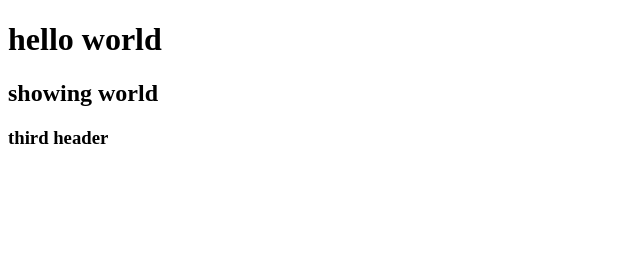
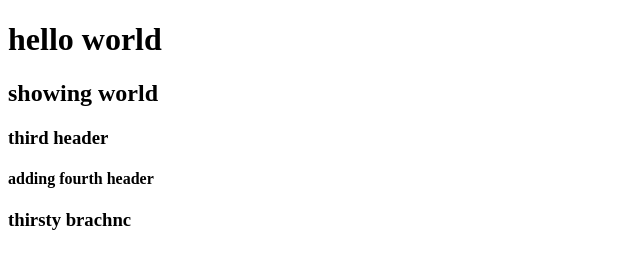
Before and after one commit to rsd8989/test, a plain HTML site: page index.html in a window 1280 px wide. Shown: the whole page, without its empty margins (0-640 px from the left). Drawn offline with Linux system fonts and the light colour scheme.

Commit message:
thirsty data and fourth header

```diff
--- a/index.html
+++ b/index.html
@@ -11,6 +11,8 @@
     <h1>hello world</h1>
     <h2>showing world</h2>
     <h3>third header</h3>
+    <h4>adding fourth header</h4>
+    <h3>thirsty brachnc</h3>
 
 </body>
 </html>
```
